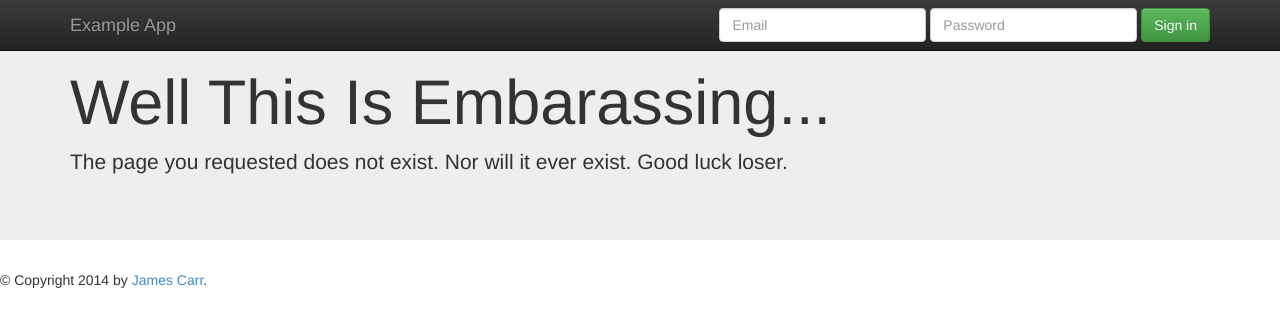
After one commit to jamescarr/flask-demo, a Flask app: template templates/page_not_found.html in a window 1280 px wide. The commit adds this page. Shown: the top 327 px of the page. Run offline with Flask 2, Linux system fonts and the light colour scheme; the template is opened without the code that fills it, so the values that code supplies are empty; some libraries are stand-ins or nearby versions.

Commit message:
added error handler

```diff
--- a/app.py
+++ b/app.py
@@ -6,5 +6,9 @@ app = Flask(__name__)
 def hello_world(name='PyCOMO'):
     return render_template('hello.html', name=name)
 
+@app.errorhandler(404)
+def page_not_found(error):
+    return render_template('page_not_found.html'), 404
+
 if __name__ == '__main__':
     app.run()
--- a/templates/hello.html
+++ b/templates/hello.html
@@ -7,5 +7,4 @@
   {% else %}
     <h1>Hello World!</h1>
   {% endif %}
-
 {% endblock %}
--- a/templates/layout.html
+++ b/templates/layout.html
@@ -19,7 +19,7 @@
             <span class="icon-bar"></span>
             <span class="icon-bar"></span>
           </button>
-          <a class="navbar-brand" href="#">{% block title %}{% endblock %}</a>
+          <a class="navbar-brand" href="#">Example App</a>
         </div>
         <div class="navbar-collapse collapse">
           <form class="navbar-form navbar-right" role="form">
--- /dev/null
+++ b/templates/page_not_found.html
@@ -0,0 +1,7 @@
+{% extends "layout.html" %}
+{% block title %}404 Not Found{% endblock %}
+
+{% block content %}
+  <h1>Well This Is Embarassing...</h1>
+  <p>The page you requested does not exist. Nor will it ever exist. Good luck loser.</p>
+{% endblock %}
```
